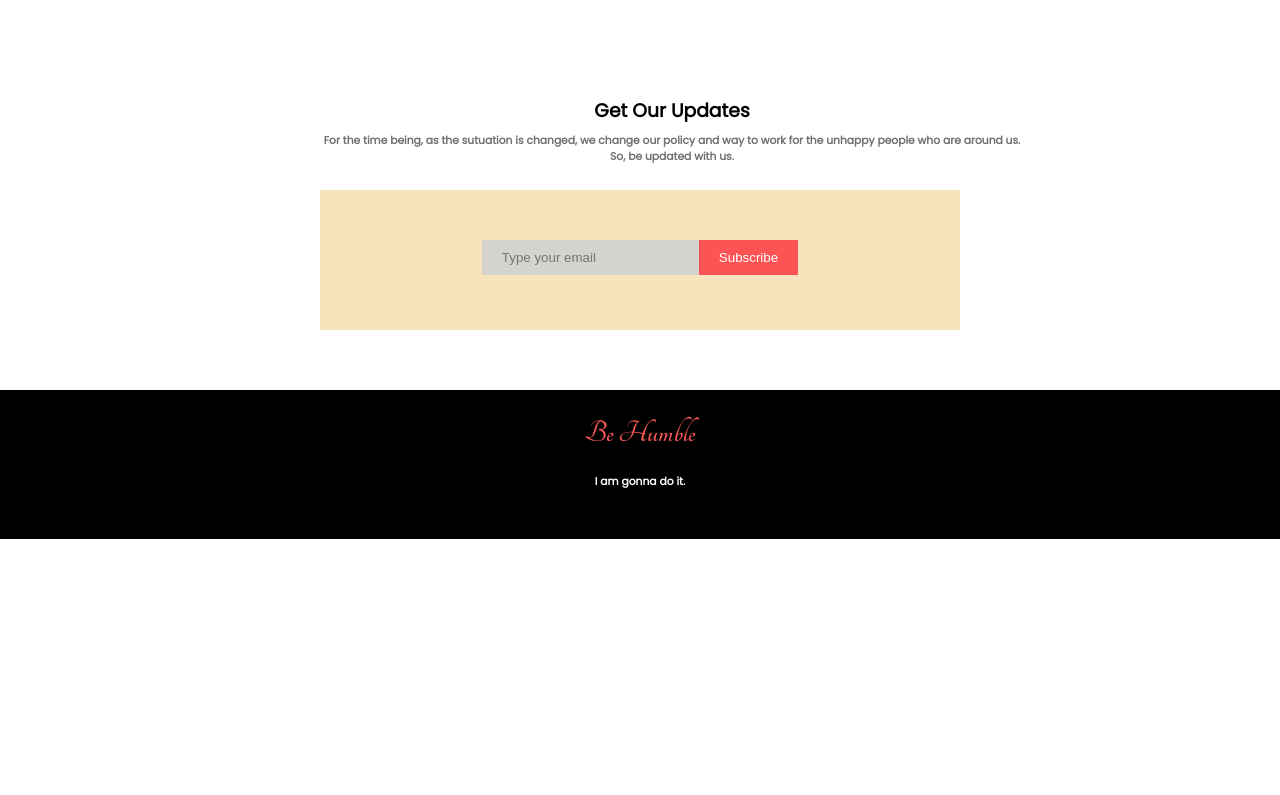
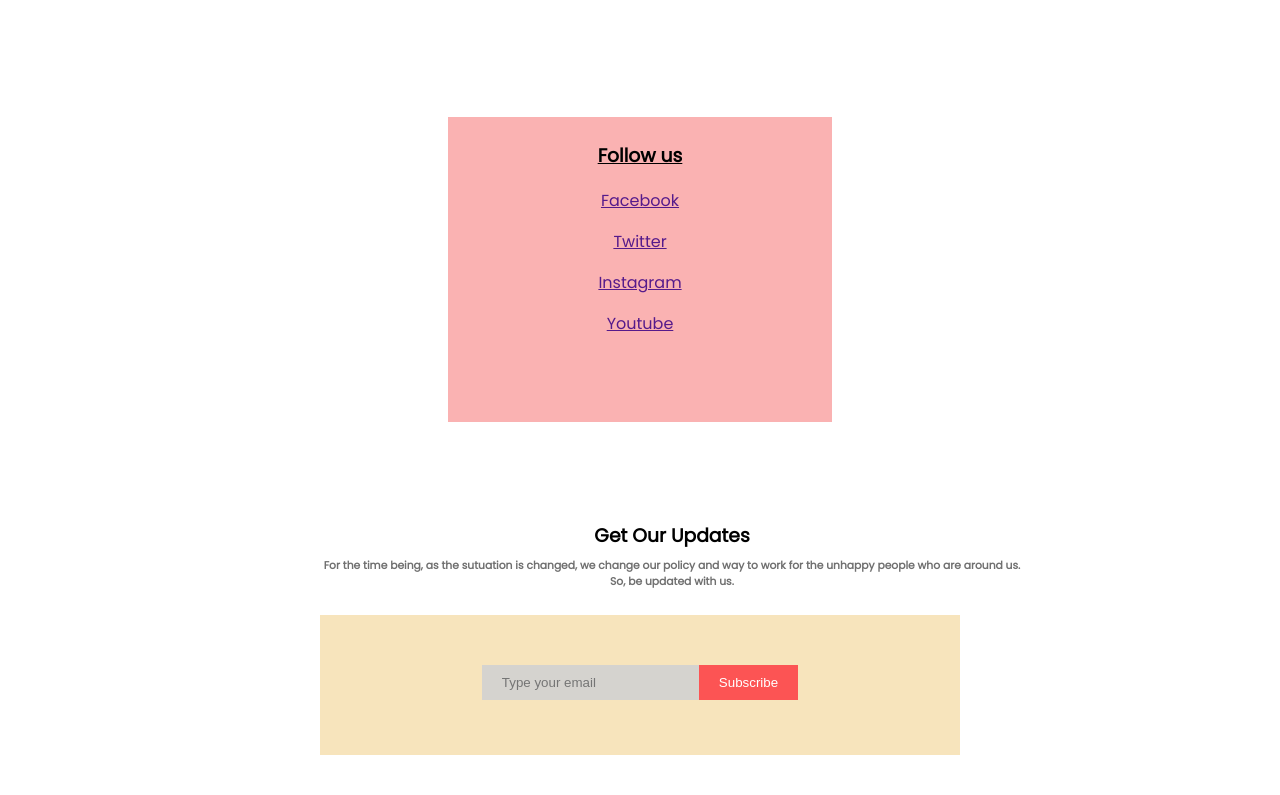
Before and after one commit to sagorrt/urgent-support, a plain HTML site: page index.html in a window 1280 px wide. Shown: the part 1685-2480 px from the top of the page. Before the commit the page ends 2224 px from the top, so only its background shows below. Drawn offline with Linux system fonts and the light colour scheme.

Commit message:
final-code

```diff
--- a/index.html
+++ b/index.html
@@ -78,6 +78,11 @@
 
   </section>
   <section>
+    <div class="follow-us">
+      <h3>Follow us</h3><div><p> <a href="">Facebook</a></p><p> <a href="">Twitter</a></p><p><a href="">Instagram</a></p><p><a href="">Youtube</a></p></div>
+    </div>
+  </section>
+  <section>
     <div class="donation-programme">
       <h3>Get Our Updates</h3>
       <h6>For the time being, as the sutuation is changed, we change our policy and way to work for the unhappy people who are around us. <br> So, be updated with us.</h6>
--- a/style.css
+++ b/style.css
@@ -184,6 +184,33 @@ body{
   }
 
 
+  .follow-us{
+    margin-left: 35%;
+    margin-right: 35%;
+    width: 30%;
+    height: 300px;
+    background-color: #fab2b2;
+    text-align: center;
+    padding-top: 5px;
+    margin-top: 120px;
+
+  }
+
+
+
+  .follow-us h3{
+    text-decoration: underline;
+  }
+
+  #face-book{
+    background-color: gray;
+    padding: 50px 20px;
+    text-align: center;
+
+
+  }
+
+
   .email-button{
   background-color: #d3d2d2ea;
   color:#797878;
```
Also changed, not shown: images/icons/facebook.png (added), images/icons/instagram.png (added), images/icons/twiter.png (added), images/icons/youtube.png (added).
